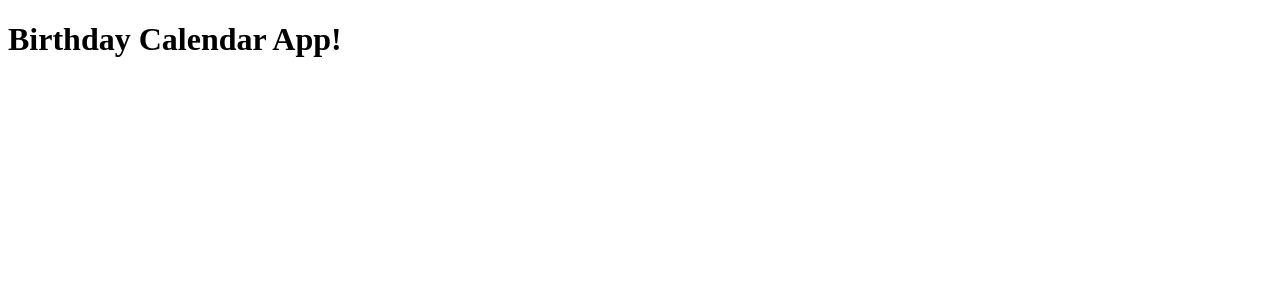
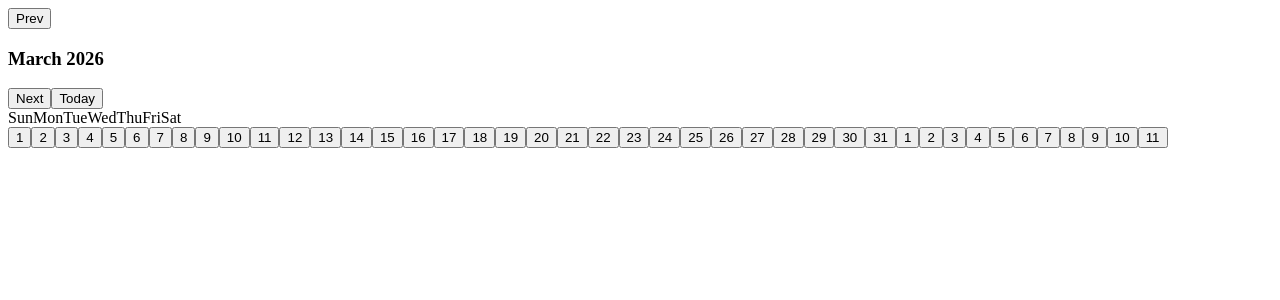
Before and after one commit to Retrochain/Birthday-Calendar-App, a React (Vite) app in the folder client/: page / in a window 1280 px wide. Shown: the top 300 px of the page. Built offline with nearby package versions, Linux system fonts and the light colour scheme.

Commit message:
Created and Updated CalendarGrid Component to display a calendar grid

```diff
--- a/client/package.json
+++ b/client/package.json
@@ -11,6 +11,7 @@
     "preview": "vite preview"
   },
   "dependencies": {
+    "prop-types": "^15.8.1",
     "react": "^19.2.4",
     "react-dom": "^19.2.4"
   },
--- a/client/src/App.jsx
+++ b/client/src/App.jsx
@@ -1,9 +1,10 @@
 import React from "react";
+import CalendarGrid from "./components/CalendarGrid";
 
 function App() {
   return (
-    <div className="App">
-      <h1>Birthday Calendar App!</h1>
+    <div className="main-container">
+      <CalendarGrid />
     </div>
   );
 }
--- a/client/src/components/CalendarGrid.jsx
+++ b/client/src/components/CalendarGrid.jsx
@@ -1,7 +1,125 @@
-const CalendarGrid = () => {
-  return (
-    <div>CalendarGrid</div>
-  )
+import { useState } from "react";
+
+const DAYS_OF_WEEK = ["Sun", "Mon", "Tue", "Wed", "Thu", "Fri", "Sat"];
+
+function getCalendarDays(date) {
+  const year = date.getFullYear();
+  const month = date.getMonth();
+
+  const firstDayOfMonth = new Date(year, month, 1).getDay();
+  const lastDateOfMonth = new Date(year, month + 1, 0).getDate();
+  const lastDateOfPrevMonth = new Date(year, month, 0).getDate();
+
+  const days = [];
+
+  for (let i = firstDayOfMonth; i > 0; i--) {
+    days.push({
+      day: lastDateOfPrevMonth - i + 1,
+      isCurrentMonth: false,
+      monthOffset: -1,
+      key: `prev-${lastDateOfPrevMonth - i + 1}`,
+    });
+  }
+
+  for (let i = 1; i <= lastDateOfMonth; i++) {
+    days.push({
+      day: i,
+      isCurrentMonth: true,
+      monthOffset: 0,
+      key: `current-${i}`,
+    });
+  }
+
+  const remaining = 42 - days.length;
+  for (let i = 1; i <= remaining; i++) {
+    days.push({
+      day: i,
+      isCurrentMonth: false,
+      monthOffset: 1,
+      key: `next-${i}`,
+    });
+  }
+
+  return days;
 }
 
-export default CalendarGrid;
+export default function Calendar() {
+  const [currentDate, setCurrentDate] = useState(new Date());
+  const [selectedDate, setSelectedDate] = useState(new Date());
+
+  const days = getCalendarDays(currentDate);
+
+  const prevMonth = () =>
+    setCurrentDate(
+      new Date(currentDate.getFullYear(), currentDate.getMonth() - 1),
+    );
+
+  const nextMonth = () =>
+    setCurrentDate(
+      new Date(currentDate.getFullYear(), currentDate.getMonth() + 1),
+    );
+
+  const goToToday = () => {
+    const today = new Date();
+    setCurrentDate(today);
+    setSelectedDate(today);
+  };
+
+  const handleSelectDate = (date) => {
+    setSelectedDate(date);
+    const isDifferentMonth =
+      date.getMonth() !== currentDate.getMonth() ||
+      date.getFullYear() !== currentDate.getFullYear();
+    if (isDifferentMonth) setCurrentDate(date);
+  };
+
+  console.log("selectedDate", selectedDate);
+  return (
+    <div className="calendar-container">
+      <div className="calendar-header">
+        <button className="calendar-button-previous" onClick={prevMonth}>
+          Prev
+        </button>
+        <h3 className="current-month-year">
+          {currentDate.toLocaleString("default", { month: "long" })}{" "}
+          {currentDate.getFullYear()}
+        </h3>
+        <button className="calendar-button-next" onClick={nextMonth}>
+          Next
+        </button>
+
+        <button className="calendar-button-today" onClick={goToToday}>
+          Today
+        </button>
+      </div>
+
+      <div className="calendar-grid">
+        {DAYS_OF_WEEK.map((day) => (
+          <span className="calendar-weekdays" key={day}>
+            {day}
+          </span>
+        ))}
+
+        <div className="calendar-days">
+          {days.map((item) => {
+            const cellDate = new Date(
+              currentDate.getFullYear(),
+              currentDate.getMonth() + item.monthOffset,
+              item.day,
+            );
+
+            return (
+              <button
+                className="calendar-day-button"
+                key={item.key}
+                onClick={() => handleSelectDate(cellDate)}
+              >
+                {item.day}
+              </button>
+            );
+          })}
+        </div>
+      </div>
+    </div>
+  );
+}
```
Also changed, not shown: 1 other file (tests, documents, lock files or other folders).
